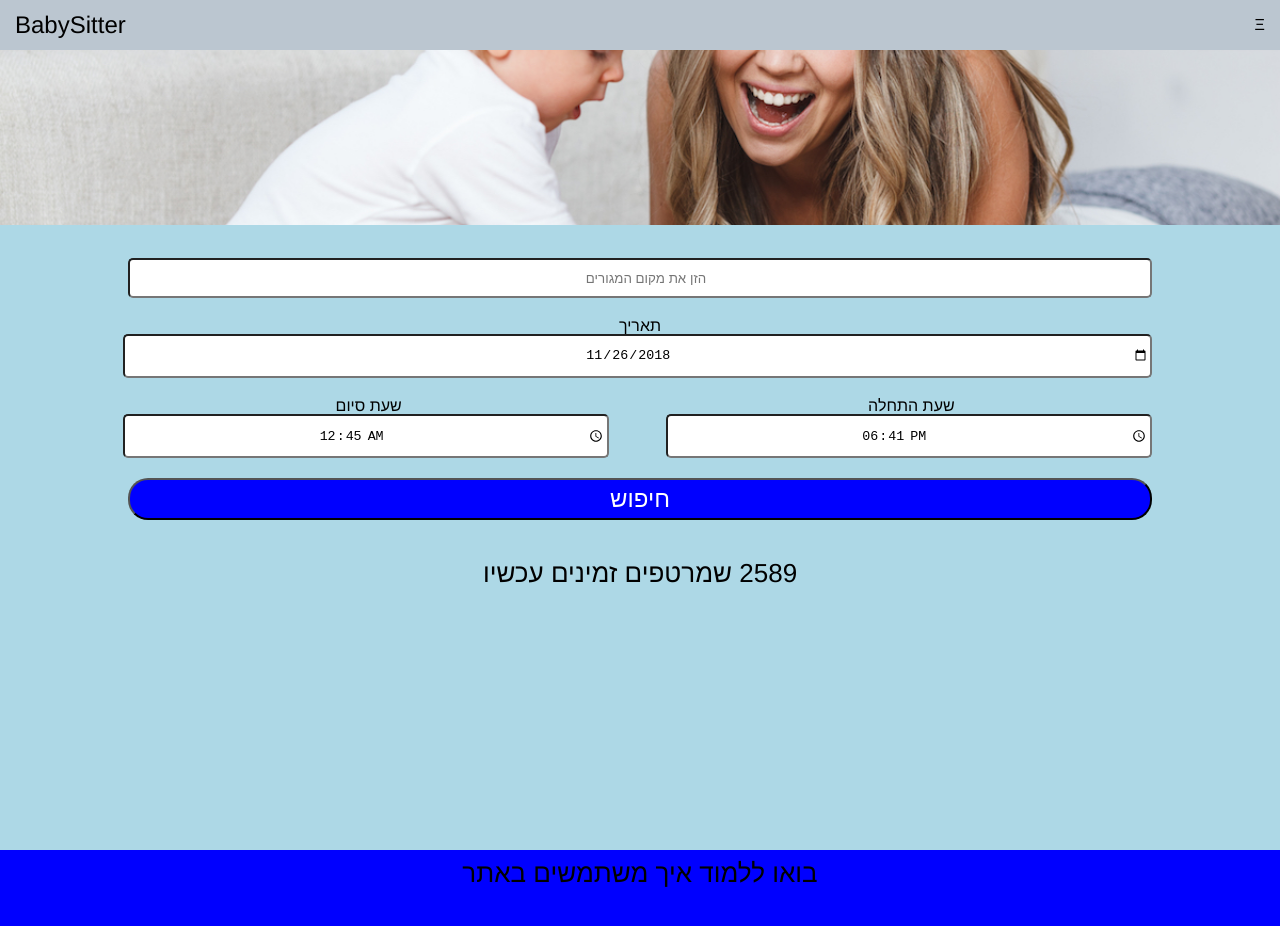
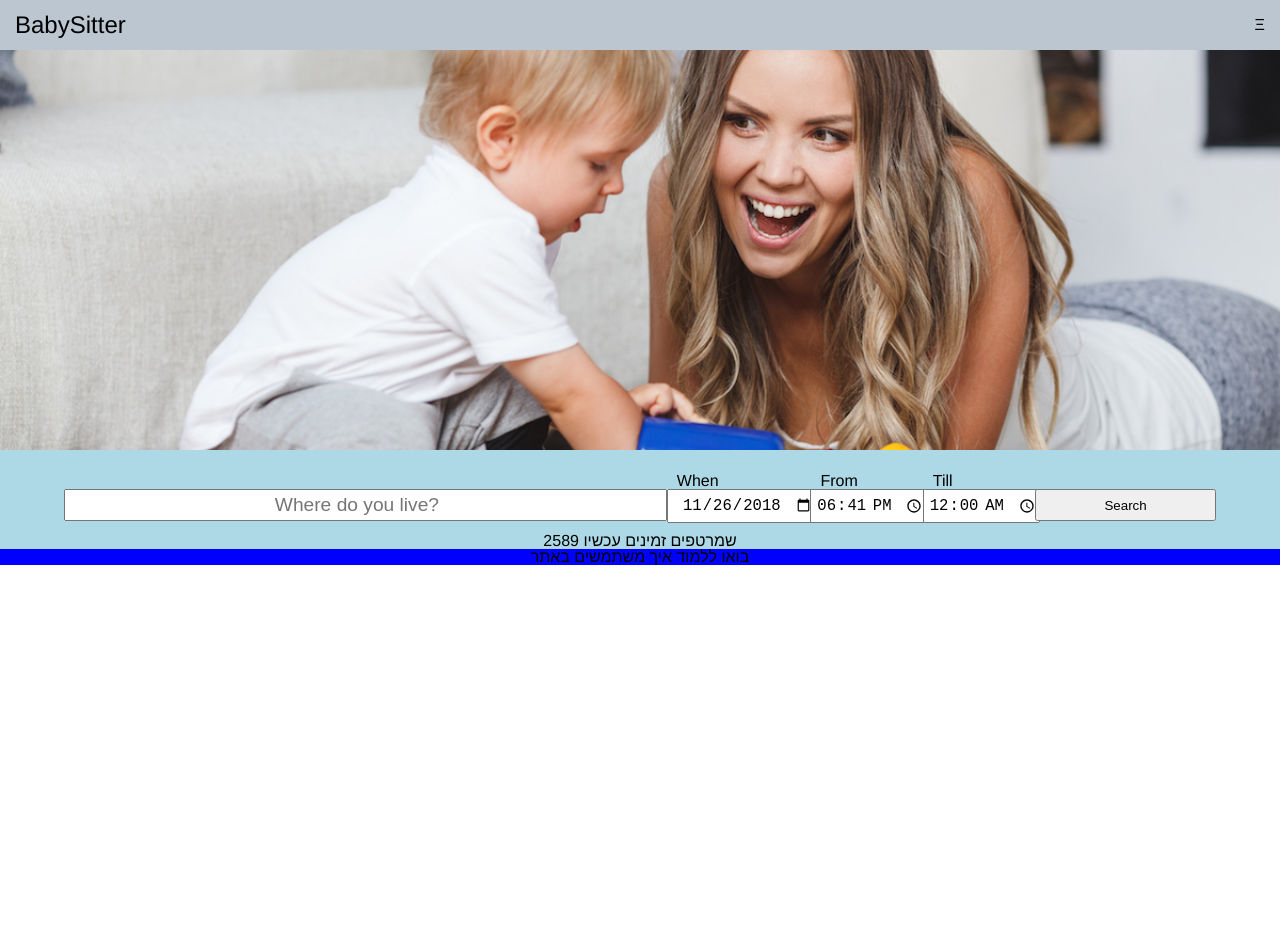
Before and after one commit to ron2man/find-babysitter, a Vue app in the folder frontend/: page / in a window 1280 px wide. Shown: the top 926 px of the page. After the commit the page ends 800 px from the top, so only its background shows below. Built offline with nearby package versions, Linux system fonts and the light colour scheme.

Commit message:
first branch commit

```diff
--- /dev/null
+++ b/frontend/src/components/Home/Search.vue
@@ -0,0 +1,100 @@
+<template>
+    <form @submit.prevent="test">
+        <div class="search">
+          <!-- ADRESS INPUT -->
+          <div class="inputs adress">
+            <label for="text">&#32; </label>
+            <!-- <label for="adress">Your Adress:</label> -->
+            <input v-model="search.where" required type="search" name="adress" placeholder="Where do you live?">
+          </div>
+
+          <!-- DATE AND TIME INPUTS -->
+          <div class="date-and-time flex">
+            <div class="inputs date ">
+              <label for="date">When</label>
+              <input required v-model="search.date" ref="today" id="date" type="date">
+            </div>
+            <div class="inputs time-start">
+              <label for="time-start">From</label>
+              <input ref="thistime" v-model="search.timeStart" type="time">
+            </div>
+            <div class="inputs time-end">
+              <label for="time-end">Till</label>
+              <input ref type="time" v-model="search.timeEnd">
+
+            </div>
+          </div>
+
+          <div class="inputs button">
+            <label for="button"></label>
+            <button>Search</button>
+          </div>
+        </div>
+      </form>
+</template>
+
+<script>
+export default {
+    data(){
+        return{
+            search: {where:'',date:'',timeStart:'',timeEnd:'00:00'}
+        }
+    },
+methods: {
+    test() {
+      console.log("this search params -",this.search);
+    }
+  },
+  mounted() {
+    let today = new Date().toISOString().substr(0, 10);
+    this.search.date = today;
+
+    let now = new Date().toString().substr(16, 5);
+    this.search.timeStart = now;
+  }
+}
+</script>
+
+<style lang="scss" scoped>
+form{
+    width: 90%;
+    margin: 0 auto;
+  }
+  .inputs {
+    width:100%;
+    margin-bottom:10px;
+    height: 50px;
+  }
+  .inputs > *{
+    display:block;
+    width:100%;
+  }
+    input[type=search]{
+      height:32px;
+    }
+
+  input,{
+    text-align:center;
+    font-size:1.2em;
+    height: 30px;
+  }
+  label{
+      height: 16px;
+      text-align: initial;
+      padding-left:10px;
+  }
+  button{
+    height: 32px;
+  }
+
+  @media (min-width: 767px){
+    .search{
+      display:flex;
+      justify-content: space-evenly;
+    }
+    .button{
+        width:30%;
+    }
+  }
+
+</style>
--- a/frontend/src/views/Home.vue
+++ b/frontend/src/views/Home.vue
@@ -1,117 +1,58 @@
 <template>
   <div class="home">
 
-
-    <!-- TO DO : MAKE THIS CODE - A FILTER CMP -->
-    <img alt="babysitter" src="../assets/babysitter.jpg">
-    <form @submit.prevent="test">
-        <input required type="search" placeholder="הזן את מקום המגורים">
+    <!-- START HERO SECTION -->
+    <section class="hero">
+      <img alt="babysitter" src="../assets/babysitter.jpg">
+    <Search></Search>
+    </section>
+    <!-- END HERO SECTION -->
 
 
-        <label>תאריך
-        <input required ref="today" type="date" >
-        </label>
-
-        <div class="time flex flex-space-between">
-
-        <label>
-          שעת התחלה
-        <input ref="thistime" type="time">
-        </label>
-
-        <label>
-          שעת סיום
-        <input ref="" type="time" value="00:45">
-        </label>
-
-        </div>
-
-        <button type="submit">חיפוש</button>
-    </form>
-    <!-- TO DO : MAKE THIS CODE - A FILTER CMP -->
-
     <section>
-    <h2>2589 שמרטפים זמינים עכשיו</h2>
+      <h2>2589 שמרטפים זמינים עכשיו</h2>
     </section>
 
     <section style="background-color:blue;">
-    <h2>בואו ללמוד איך משתמשים באתר</h2>
+      <h2>בואו ללמוד איך משתמשים באתר</h2>
     </section>
-
   </div>
 </template>
 
 <script>
 // @ is an alias to /src
 import HelloWorld from "@/components/HelloWorld.vue";
+import Search from "@/components/Home/Search.vue";
 
 export default {
   name: "home",
   components: {
-    HelloWorld
-  },
-  methods: {
-    test() {
-      console.log("test");
-    }
-  },
-  mounted() {
-    let today = new Date().toISOString().substr(0, 10);
-    this.$refs.today.value = today;
+    HelloWorld,
+    Search,
+  }
 
-    let now = new Date().toString().substr(16, 5);
-    this.$refs.thistime.value = now;
-  }
 };
 </script>
 
 <style lang="scss" scoped>
 .home {
   background-color: lightblue;
-  direction: rtl;
+
+  .hero{
     img {
-    width: 100%;
+      width: 100%;
     height: 175px;
     object-fit: cover;
   }
-  form {
-    width: 80%;
-    padding: 30px 0;
-    margin: 0 auto;
-    label {
-      width: 47%;
-    }
-
-    input {
-      height: 3em;
-      width: 100%;
-      text-align: center;
-      margin-bottom: 20px;
-      border-radius: 5px;
-    }
-
-    button {
-      width: 100%;
-      font-size:1.5em;
-      border-radius: 20px;
-      padding: 5px;
-      background-color: blue;
-      color: white;
-    }
+  @media  (min-width: 767px) {
+   img{
+     height: 400px;
+     margin-bottom:20px;
+   }
   }
-  section{
-    min-height: 300px;
 
 
-  @media (min-width: 767px){
-    img{
-      height: 400px;
-    }
-  }
-  h2 {
-    padding: 10px 0;
-    font-size:26px;
-  }
+
   }
 
 }
```
Also changed, not shown: 2 other files (tests, documents, lock files or other folders).
